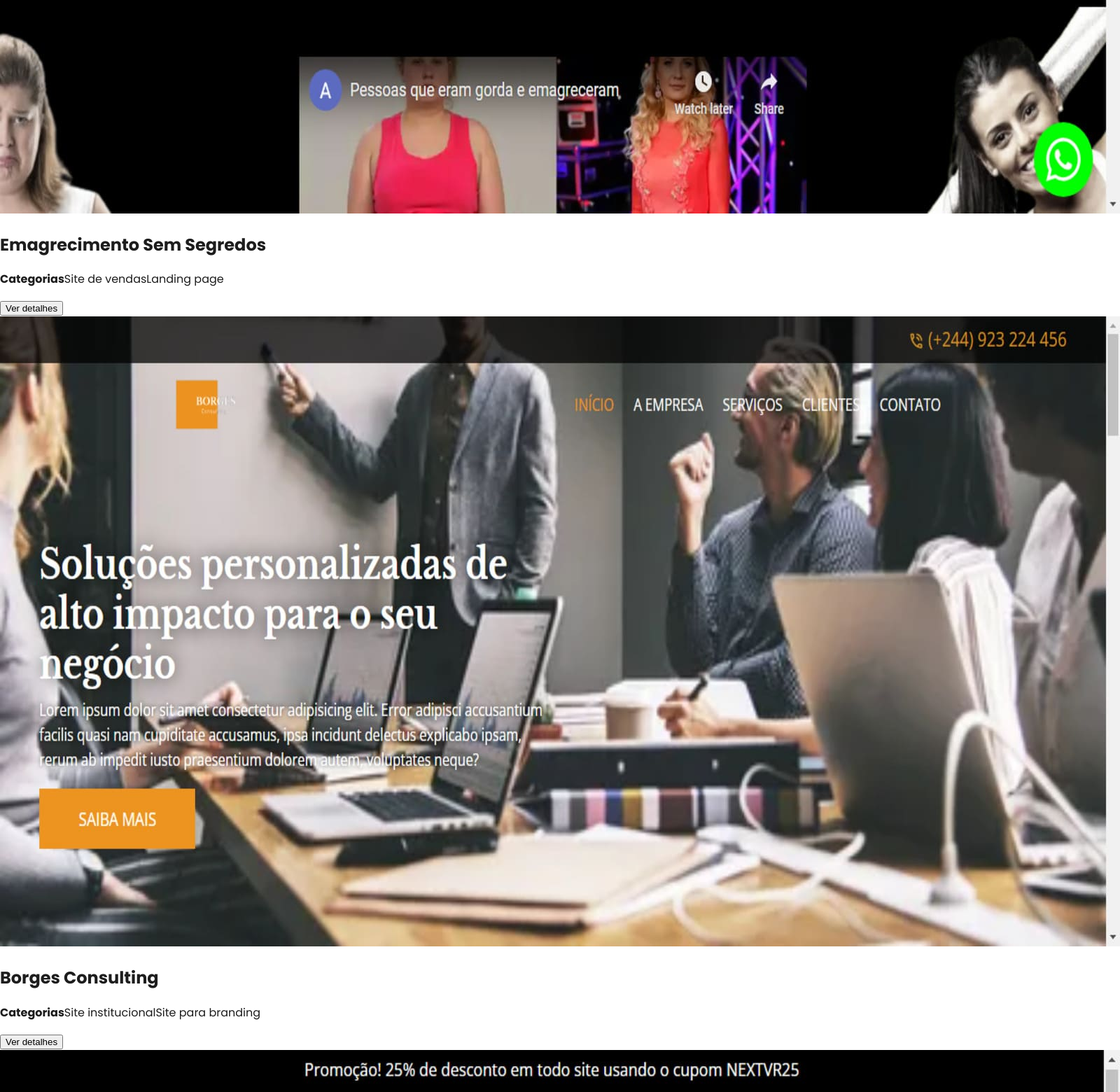
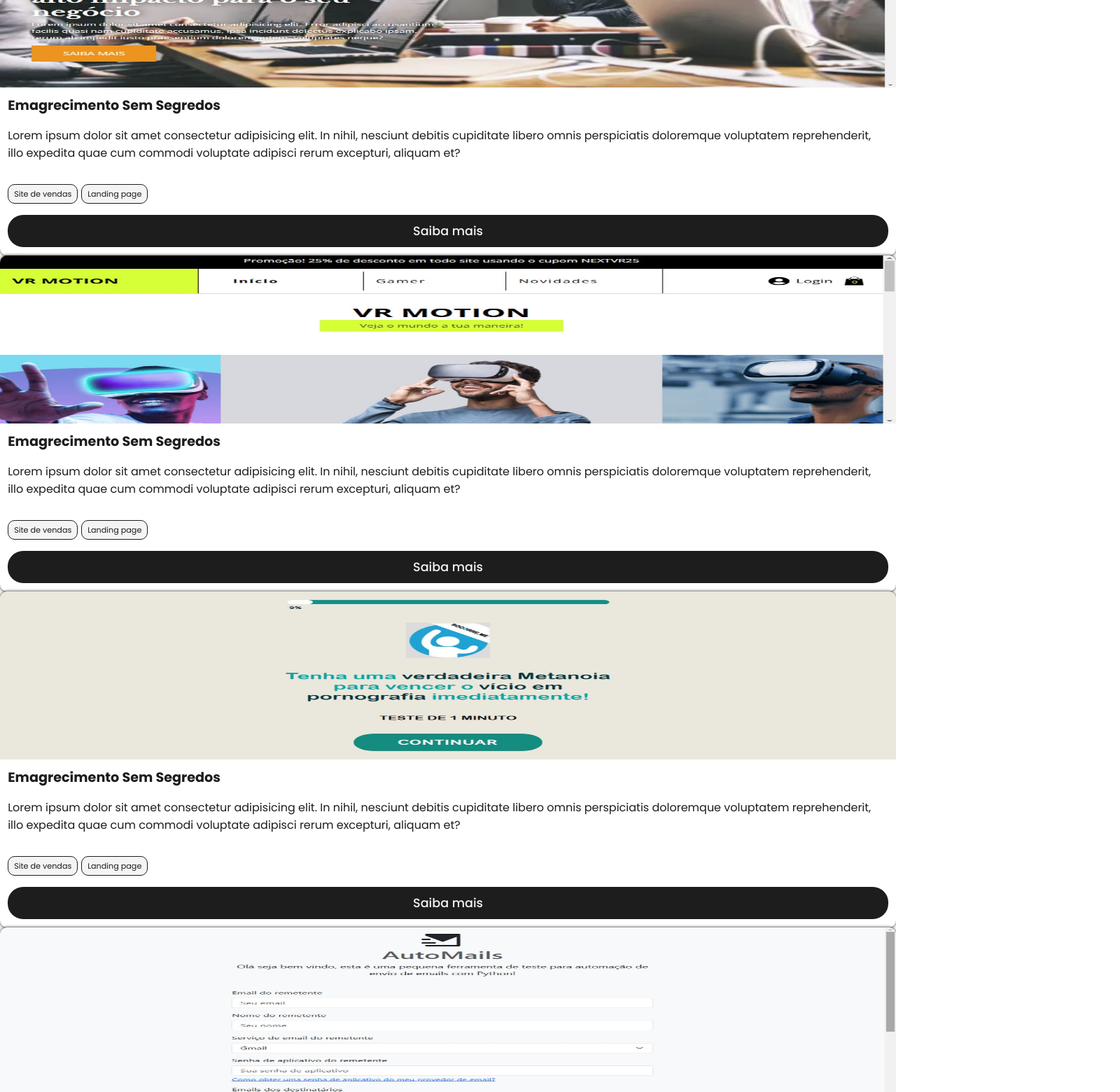
Before and after one commit to Manasses-Ndombele/portfolio-freelancer-v3, a Next.js app in the folder web/: page /projects in a window 1280 px wide. Shown: the part 860-2420 px from the top of the page at 70% size, 1600 px wide, since content can reach past the window. Built offline with nearby package versions, Linux system fonts and the light colour scheme.

Commit message:
updated sctructure of route /projects

```diff
--- a/web/src/app/projects/page.tsx
+++ b/web/src/app/projects/page.tsx
@@ -1,9 +1,9 @@
-import Link from "next/link";
 import type { Metadata } from "next";
-import SearchArea from "@/components/SearchArea";
+import HomeLinkContainer from "@/components/HomeLinkContainer";
+import ProjectsMainCopy from "@/components/ProjectsMainCopy";
+import SearchContainer from "@/components/SearchContainer";
 import ProjectsContainer from "@/components/ProjectsContainer";
 import ModalProject from "@/components/ModalProject";
-import { IoHomeSharp } from "react-icons/io5";
 
 export const metadata: Metadata = {
   title: "Manassés Ndombele | Projetos",
@@ -12,21 +12,9 @@ export const metadata: Metadata = {
 export default function Projects() {
   return (
     <main>
-      <div id="home-link-area">
-        <Link href="/">
-          <IoHomeSharp />
-        </Link>
-      </div>
-      <div id="main-copy">
-        <h1>Todos projetos</h1>
-        <p>
-          Lorem ipsum dolor, sit amet consectetur adipisicing elit. Doloremque
-          harum, ex quasi rem quisquam maiores libero quas aliquam voluptas
-          omnis distinctio facere blanditiis facilis odio. Amet labore doloribus
-          ab quia.
-        </p>
-        <SearchArea />
-      </div>
+      <HomeLinkContainer />
+      <ProjectsMainCopy />
+      <SearchContainer />
       <ProjectsContainer />
       <ModalProject
         projectTitle="Emagrecimento Sem Segredos"
--- /dev/null
+++ b/web/src/components/HomeLinkContainer/index.tsx
@@ -0,0 +1,12 @@
+import Link from "next/link";
+import { IoHomeSharp } from "react-icons/io5";
+
+export default function HomeLinkContainer() {
+  return (
+    <div id="home-link-area">
+      <Link href="/">
+        <IoHomeSharp />
+      </Link>
+    </div>
+  );
+}
--- a/web/src/components/ProjectsContainer/index.tsx
+++ b/web/src/components/ProjectsContainer/index.tsx
@@ -1,4 +1,4 @@
-import Image from "next/image";
+import ProjectCard from "@/components/ProjectCard";
 import project1 from "@/assets/project 1.jpg";
 import project2 from "@/assets/project 2.jpg";
 import project3 from "@/assets/project 3.jpg";
@@ -12,130 +12,69 @@ import project9 from "@/assets/project 9.jpg";
 export default function ProjectsContainer() {
   return (
     <div id="projects-container">
-      <div className="project-card">
-        <div className="card-img">
-          <Image src={project1} alt="Projeto do portfólio" />
-        </div>
-        <div className="card-description">
-          <h2>Emagrecimento Sem Segredos</h2>
-          <p className="tags">
-            <strong>Categorias</strong>
-            <span className="tag">Site de vendas</span>
-            <span className="tag">Landing page</span>
-          </p>
-          <button type="button">Ver detalhes</button>
-        </div>
-      </div>
-      <div className="project-card">
-        <div className="card-img">
-          <Image src={project2} alt="Projeto do portfólio" />
-        </div>
-        <div className="card-description">
-          <h2>Borges Consulting</h2>
-          <p className="tags">
-            <strong>Categorias</strong>
-            <span className="tag">Site institucional</span>
-            <span className="tag">Site para branding</span>
-          </p>
-          <button type="button">Ver detalhes</button>
-        </div>
-      </div>
-      <div className="project-card">
-        <div className="card-img">
-          <Image src={project3} alt="Projeto do portfólio" />
-        </div>
-        <div className="card-description">
-          <h2>VR Motion</h2>
-          <p className="tags">
-            <strong>Categorias</strong>
-            <span className="tag">Site para vendas</span>
-            <span className="tag">Loja online</span>
-          </p>
-          <button type="button">Ver detalhes</button>
-        </div>
-      </div>
-      <div className="project-card">
-        <div className="card-img">
-          <Image src={project4} alt="Projeto do portfólio" />
-        </div>
-        <div className="card-description">
-          <h2>Quiz da Socorre.me</h2>
-          <p className="tags">
-            <strong>Categorias</strong>
-            <span className="tag">Quiz</span>
-          </p>
-          <button type="button">Ver detalhes</button>
-        </div>
-      </div>
-      <div className="project-card">
-        <div className="card-img">
-          <Image src={project5} alt="Projeto do portfólio" />
-        </div>
-        <div className="card-description">
-          <h2>Automails</h2>
-          <p className="tags">
-            <strong>Categorias</strong>
-            <span className="tag">Sistema web</span>
-            <span className="tag">Automações</span>
-          </p>
-          <button type="button">Ver detalhes</button>
-        </div>
-      </div>
-      <div className="project-card">
-        <div className="card-img">
-          <Image src={project6} alt="Projeto do portfólio" />
-        </div>
-        <div className="card-description">
-          <h2>Criptohacking</h2>
-          <p className="tags">
-            <strong>Categorias</strong>
-            <span className="tag">Landing page</span>
-            <span className="tag">Site para vendas</span>
-          </p>
-          <button type="button">Ver detalhes</button>
-        </div>
-      </div>
-      <div className="project-card">
-        <div className="card-img">
-          <Image src={project7} alt="Projeto do portfólio" />
-        </div>
-        <div className="card-description">
-          <h2>Borges Company</h2>
-          <p className="tags">
-            <strong>Categorias</strong>
-            <span className="tag">Site institucional</span>
-            <span className="tag">Site para branding</span>
-            <span className="tag">Site para vendas</span>
-          </p>
-          <button type="button">Ver detalhes</button>
-        </div>
-      </div>
-      <div className="project-card">
-        <div className="card-img">
-          <Image src={project8} alt="Projeto do portfólio" />
-        </div>
-        <div className="card-description">
-          <h2>FoodBoard</h2>
-          <p className="tags">
-            <strong>Categorias</strong>
-            <span className="tag">Sistema web</span>
-          </p>
-          <button type="button">Ver detalhes</button>
-        </div>
-      </div>
-      <div className="project-card">
-        <div className="card-img">
-          <Image src={project9} alt="Projeto do portfólio" />
-        </div>
-        <div className="card-description">
-          <h2>YourNextFilms</h2>
-          <p className="tags">
-            <strong>Categorias</strong>
-            <span className="tag">Sistema web</span>
-          </p>
-          <button type="button">Ver detalhes</button>
-        </div>
-      </div>
+      <ProjectCard
+        imageSource={project1}
+        projectName="Emagrecimento Sem Segredos"
+        projectDescription="Lorem ipsum dolor sit amet consectetur adipisicing elit. In nihil, nesciunt debitis cupiditate libero omnis perspiciatis doloremque voluptatem reprehenderit, illo expedita quae cum commodi voluptate adipisci rerum excepturi, aliquam et?"
+        tags={["Site de vendas", "Landing page"]}
+        styleClass="card-b"
+      />
+      <ProjectCard
+        imageSource={project2}
+        projectName="Emagrecimento Sem Segredos"
+        projectDescription="Lorem ipsum dolor sit amet consectetur adipisicing elit. In nihil, nesciunt debitis cupiditate libero omnis perspiciatis doloremque voluptatem reprehenderit, illo expedita quae cum commodi voluptate adipisci rerum excepturi, aliquam et?"
+        tags={["Site de vendas", "Landing page"]}
+        styleClass="card-b"
+      />
+      <ProjectCard
+        imageSource={project3}
+        projectName="Emagrecimento Sem Segredos"
+        projectDescription="Lorem ipsum dolor sit amet consectetur adipisicing elit. In nihil, nesciunt debitis cupiditate libero omnis perspiciatis doloremque voluptatem reprehenderit, illo expedita quae cum commodi voluptate adipisci rerum excepturi, aliquam et?"
+        tags={["Site de vendas", "Landing page"]}
+        styleClass="card-b"
+      />
+      <ProjectCard
+        imageSource={project4}
+        projectName="Emagrecimento Sem Segredos"
+        projectDescription="Lorem ipsum dolor sit amet consectetur adipisicing elit. In nihil, nesciunt debitis cupiditate libero omnis perspiciatis doloremque voluptatem reprehenderit, illo expedita quae cum commodi voluptate adipisci rerum excepturi, aliquam et?"
+        tags={["Site de vendas", "Landing page"]}
+        styleClass="card-b"
+      />
+      <ProjectCard
+        imageSource={project5}
+        projectName="Emagrecimento Sem Segredos"
+        projectDescription="Lorem ipsum dolor sit amet consectetur adipisicing elit. In nihil, nesciunt debitis cupiditate libero omnis perspiciatis doloremque voluptatem reprehenderit, illo expedita quae cum commodi voluptate adipisci rerum excepturi, aliquam et?"
+        tags={["Site de vendas", "Landing page"]}
+        styleClass="card-b"
+      />
+      <ProjectCard
+        imageSource={project6}
+        projectName="Emagrecimento Sem Segredos"
+        projectDescription="Lorem ipsum dolor sit amet consectetur adipisicing elit. In nihil, nesciunt debitis cupiditate libero omnis perspiciatis doloremque voluptatem reprehenderit, illo expedita quae cum commodi voluptate adipisci rerum excepturi, aliquam et?"
+        tags={["Site de vendas", "Landing page"]}
+        styleClass="card-b"
+      />
+      <ProjectCard
+        imageSource={project7}
+        projectName="Emagrecimento Sem Segredos"
+        projectDescription="Lorem ipsum dolor sit amet consectetur adipisicing elit. In nihil, nesciunt debitis cupiditate libero omnis perspiciatis doloremque voluptatem reprehenderit, illo expedita quae cum commodi voluptate adipisci rerum excepturi, aliquam et?"
+        tags={["Site de vendas", "Landing page"]}
+        styleClass="card-b"
+      />
+      <ProjectCard
+        imageSource={project8}
+        projectName="Emagrecimento Sem Segredos"
+        projectDescription="Lorem ipsum dolor sit amet consectetur adipisicing elit. In nihil, nesciunt debitis cupiditate libero omnis perspiciatis doloremque voluptatem reprehenderit, illo expedita quae cum commodi voluptate adipisci rerum excepturi, aliquam et?"
+        tags={["Site de vendas", "Landing page"]}
+        styleClass="card-b"
+      />
+      <ProjectCard
+        imageSource={project9}
+        projectName="Emagrecimento Sem Segredos"
+        projectDescription="Lorem ipsum dolor sit amet consectetur adipisicing elit. In nihil, nesciunt debitis cupiditate libero omnis perspiciatis doloremque voluptatem reprehenderit, illo expedita quae cum commodi voluptate adipisci rerum excepturi, aliquam et?"
+        tags={["Site de vendas", "Landing page"]}
+        styleClass="card-b"
+      />
     </div>
   );
 }
--- a/web/src/components/ProjectsExamples/index.tsx
+++ b/web/src/components/ProjectsExamples/index.tsx
@@ -4,7 +4,7 @@ import Link from "next/link";
 import { Swiper, SwiperSlide } from "swiper/react";
 import { Navigation, A11y, Pagination } from "swiper/modules";
 import { FaArrowRight } from "react-icons/fa";
-import ProjectCard from "../ProjectCard";
+import ProjectCard from "@/components/ProjectCard";
 import project1 from "@/assets/project-example-1.gif";
 import project2 from "@/assets/project-example-2.gif";
 import project3 from "@/assets/project-example-3.gif";
--- /dev/null
+++ b/web/src/components/ProjectsMainCopy/index.tsx
@@ -0,0 +1,13 @@
+export default function ProjectsMainCopy() {
+  return (
+    <div id="main-copy-container">
+      <h1>Todos projetos</h1>
+      <p>
+        Lorem ipsum dolor, sit amet consectetur adipisicing elit. Doloremque
+        harum, ex quasi rem quisquam maiores libero quas aliquam voluptas omnis
+        distinctio facere blanditiis facilis odio. Amet labore doloribus ab
+        quia.
+      </p>
+    </div>
+  );
+}
--- a/web/src/components/SearchArea/index.tsx
+++ b/web/src/components/SearchContainer/index.tsx
@@ -2,9 +2,9 @@
 import React from "react";
 import { Formik, Form, Field } from "formik";
 
-export default function SearchArea() {
+export default function SearchContainer() {
   return (
-    <div id="search-area">
+    <div id="search-container">
       <Formik
         initialValues={{ search_select: "all" }}
         onSubmit={(values) => {
```
